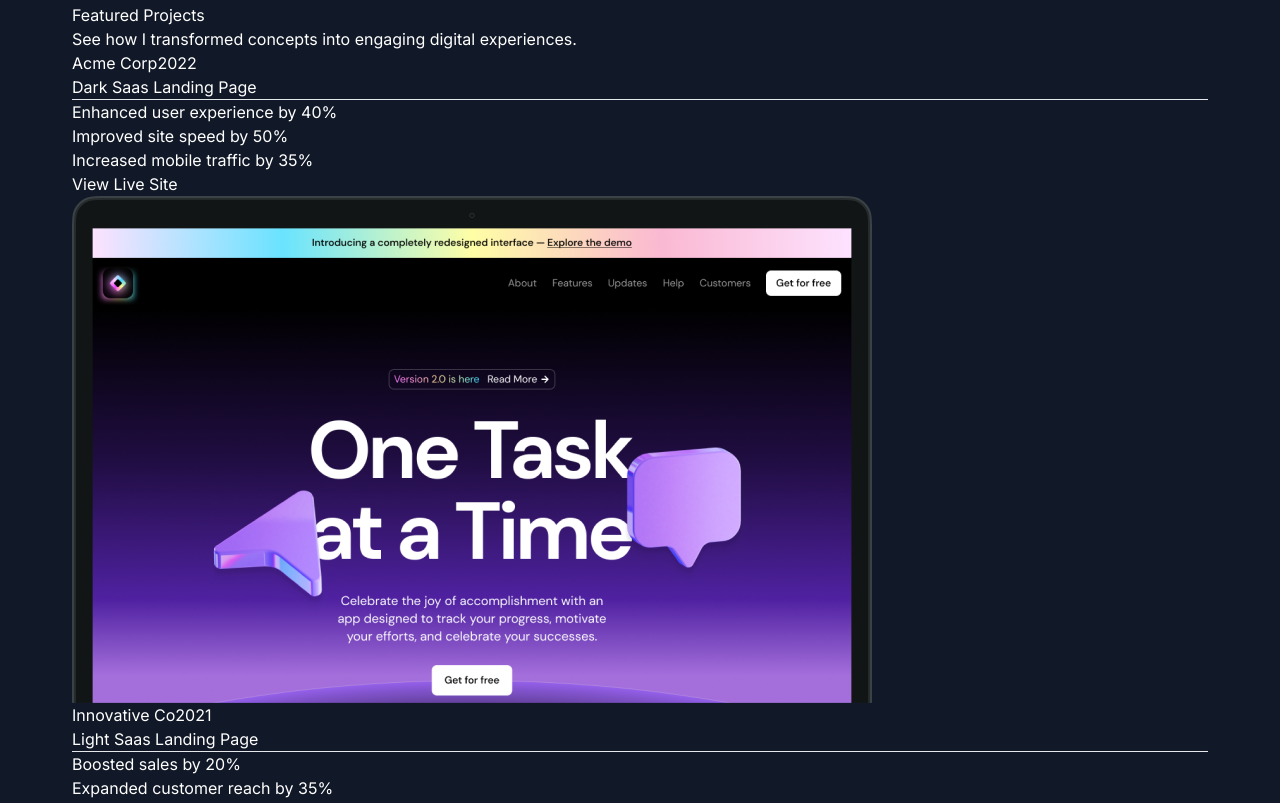
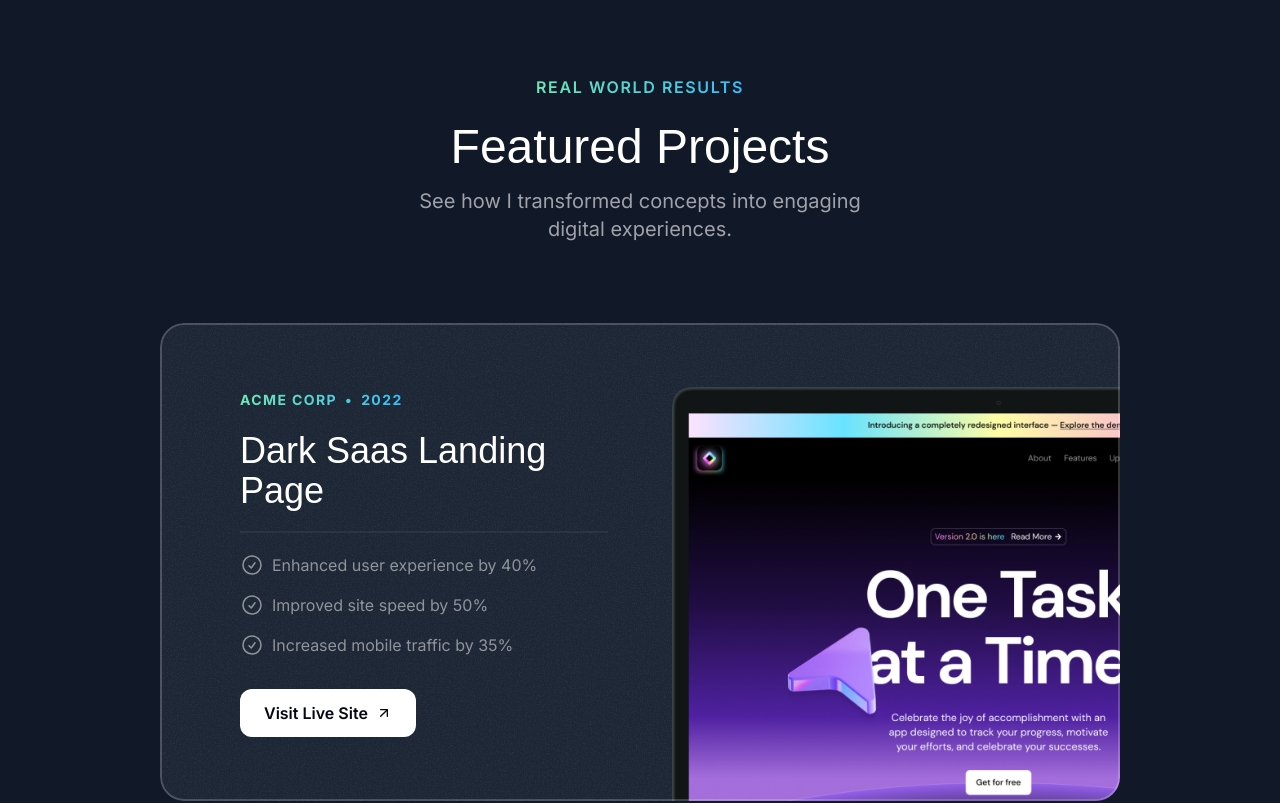
Before and after one commit to ArfinHasib/PortfolioV2025, a Next.js app: page / in a window 1280 px wide. Shown: the part 943-1746 px from the top of the page. Built offline with nearby package versions, Linux system fonts and the light colour scheme; a web font is replaced by a local one.

Commit message:
Featured Project Section Complete

```diff
--- a/src/app/globals.css
+++ b/src/app/globals.css
@@ -10,4 +10,10 @@
 	.hero-ring {
 		@apply absolute inset-0 border-2 top-1/2 left-1/2 -translate-x-1/2 -translate-y-1/2 rounded-full border-emerald-300/5 shadow-[0_0_80px_inset] shadow-emerald-300/5;
 	}
+
+	@layer utilities {
+		.container {
+			@apply lg:max-w-5xl;
+		}
+	}
 }
--- a/src/sections/Projects.tsx
+++ b/src/sections/Projects.tsx
@@ -2,6 +2,9 @@ import darkSaasLandingPage from '@/assets/images/dark-saas-landing-page.png';
 import lightSaasLandingPage from '@/assets/images/light-saas-landing-page.png';
 import aiStartupLandingPage from '@/assets/images/ai-startup-landing-page.png';
 import Image from 'next/image';
+import CheckCircleIcon from '@/assets/icons/check-circle.svg';
+import ArrowUpRightIcon from '@/assets/icons/arrow-up-right.svg';
+import grainImage from '@/assets/images/grain.jpg';
 
 const portfolioProjects = [
 	{
@@ -44,33 +47,66 @@ const portfolioProjects = [
 
 export const ProjectsSection = () => {
 	return (
-		<div>
+		<section className="pb-16 lg:py-24">
 			<div className="container">
-				<p>Real world Results</p>
-				<h2>Featured Projects</h2>
-				<p>See how I transformed concepts into engaging digital experiences.</p>
-				<div>
+				<div className="flex justify-center">
+					<p className="uppercase font-semibold tracking-widest bg-gradient-to-r from-emerald-300 to-sky-400  text-center bg-clip-text text-transparent">
+						Real world Results
+					</p>
+				</div>
+				<h2 className="font-serif text-3xl md:text-5xl text-center mt-6">Featured Projects</h2>
+				<p className="text-center text-white/60 mt-4 md:text-lg max-w-md mx-auto lg:text-xl">
+					See how I transformed concepts into engaging digital experiences.
+				</p>
+				<div className="flex flex-col mt-10 gap-20 md:mt-20">
 					{portfolioProjects.map((project) => (
-						<div key={project.title}>
-							<div>
+						<div
+							key={project.title}
+							className="bg-gray-800 rounded-3xl relative z-0 overflow-hidden after:z-10 after:content-[''] after:absolute after:inset-0 after:outline-2 after:outline after:-outline-offset-2 after:rounded-3xl after:outline-white/20 px-8 pt-8 md:pt-12 md:px-10 lg:pt-16 lg:px-20 after:pointer-events-none"
+						>
+							<div
+								className="absolute inset-0 -z-10 opacity-5"
+								style={{
+									backgroundImage: `url(${grainImage.src})`,
+								}}
+							></div>
+							<div className="lg:grid lg:grid-cols-2 lg:gap-16">
+								<div className="lg:pb-16">
+									<div className="bg-gradient-to-r from-emerald-300 to-sky-400 inline-flex gap-2 font-bold uppercase tracking-widest text-sm text-transparent bg-clip-text">
 										<span>{project.company}</span>
+										<span>&bull;</span>
 										<span>{project.year}</span>
 									</div>
-							<h3>{project.title}</h3>
-							<hr />
-							<ul>
+
+									<h3 className="font-serif text-2xl mt-2 md:mt-5 md:text-4xl">{project.title}</h3>
+									<hr className="border-t-2 border-white/5 mt-4 md:mt-5" />
+									<ul className="flex flex-col gap-4 mt-4 md:mt-5">
 										{project.results.map((result) => (
-									<li>{result.title}</li>
+											<li className="flex gap-2 text-sm md:text-base text-white/50">
+												<CheckCircleIcon className="size-5 md:size-6" />
+												<span>{result.title}</span>
+											</li>
 										))}
 									</ul>
 									<a href={project.link}>
-								<button>View Live Site</button>
+										<button className="bg-white text-gray-950 h-12 w-full rounded-xl font-semibold inline-flex items-center justify-center gap-2 mt-8 md:w-auto px-6">
+											<span>Visit Live Site</span>
+											<ArrowUpRightIcon className="size-4" />
+										</button>
 									</a>
-							<Image src={project.image} alt={project.title} />
+								</div>
+								<div className="relative">
+									<Image
+										className="mt-8 -mb-4 lg:mt-0 lg:absolute lg:h-full lg:w-auto lg:max-w-none"
+										src={project.image}
+										alt={project.title}
+									/>
+								</div>
+							</div>
 						</div>
 					))}
 				</div>
 			</div>
-		</div>
+		</section>
 	);
 };
```
Lines whose indentation alone changed are shown as unchanged.
